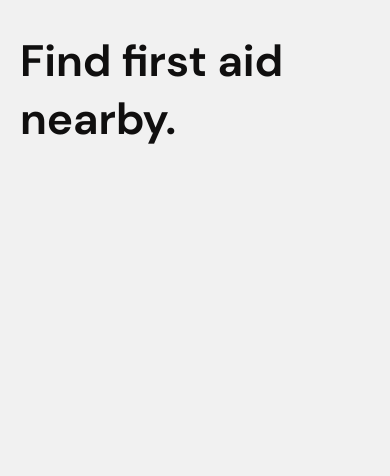
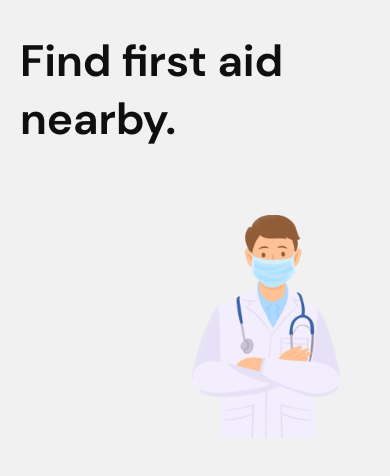
Before and after one commit to mednow-app/mednow, a React Native app: screen /Landing in a window 390 px wide. Shown: the top 476 px of the page. Built offline with nearby package versions, Linux system fonts and the light colour scheme.

Commit message:
Continue landing

```diff
--- a/screens/Landing.js
+++ b/screens/Landing.js
@@ -1,15 +1,25 @@
-import { StatusBar, SafeAreaView, View, Text, StyleSheet } from "react-native";
+import { SafeAreaView, View, Text, Image, StyleSheet } from "react-native";
 import { COLORS, FONTS } from "../constants/theme";
 
 function LandingScreen() {
   return (
     <SafeAreaView style={styles.container}>
-      <View style={styles.screen}>
-        <View style={styles.header}>
-          <Text style={styles.heading}>Find first aid nearby.</Text>
+      <View style={styles.screenContainer}>
+        <View>
+          <View style={styles.headerContainer}>
+            <Text style={styles.heading}>Find first aid nearby.</Text>
+          </View>
+          <View style={styles.graphicContainer}>
+            <View style={styles.graphicBackground}>
+              <Image
+                source={require("../assets/img/doctor.png")}
+                style={styles.doctorGraphic}
+              />
+            </View>
+          </View>
         </View>
       </View>
-      <View></View>
+      <View style={styles.buttonsContainer}></View>
     </SafeAreaView>
   );
 }
@@ -18,20 +28,42 @@ const styles = StyleSheet.create({
   container: {
     flex: 1,
     backgroundColor: COLORS.white,
+    justifyContent: "space-between",
   },
-  screen: {
+  screenContainer: {
     marginHorizontal: 20,
     marginTop: 32,
     marginBottom: 48,
   },
-  header: {
-    marginBottom: 20,
+  headerContainer: {
+    marginBottom: 30,
   },
   heading: {
     color: COLORS.black,
     fontFamily: FONTS.bold,
     fontSize: 44,
   },
+  graphicContainer: {
+    flex: 1,
+    flexDirection: "row",
+    justifyContent: "flex-end",
+    marginHorizontal: -20,
+  },
+  graphicBackground: {
+    flex: 0,
+    alignItems: "flex-end",
+    justifyContent: "flex-end",
+    width: "85%",
+    height: 260,
+    backgroundColor: COLORS.beige,
+    borderTopLeftRadius: 300,
+    borderBottomLeftRadius: 300,
+  },
+  doctorGraphic: {
+    marginRight: 50,
+    width: 148,
+    height: 223,
+  },
 });
 
 export default LandingScreen;
```
Also changed, not shown: assets/img/doctor.png (added), components/Button.js (added).
